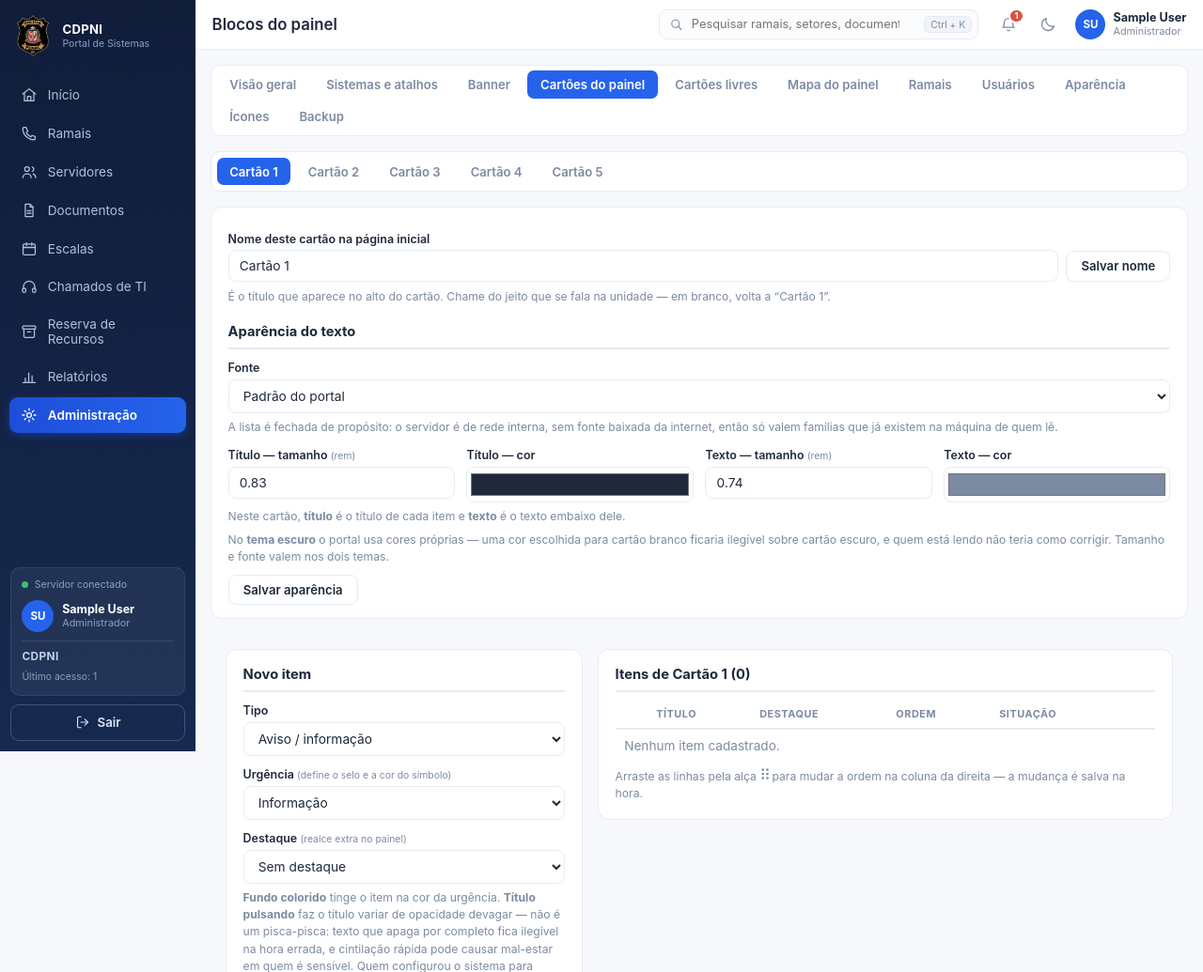
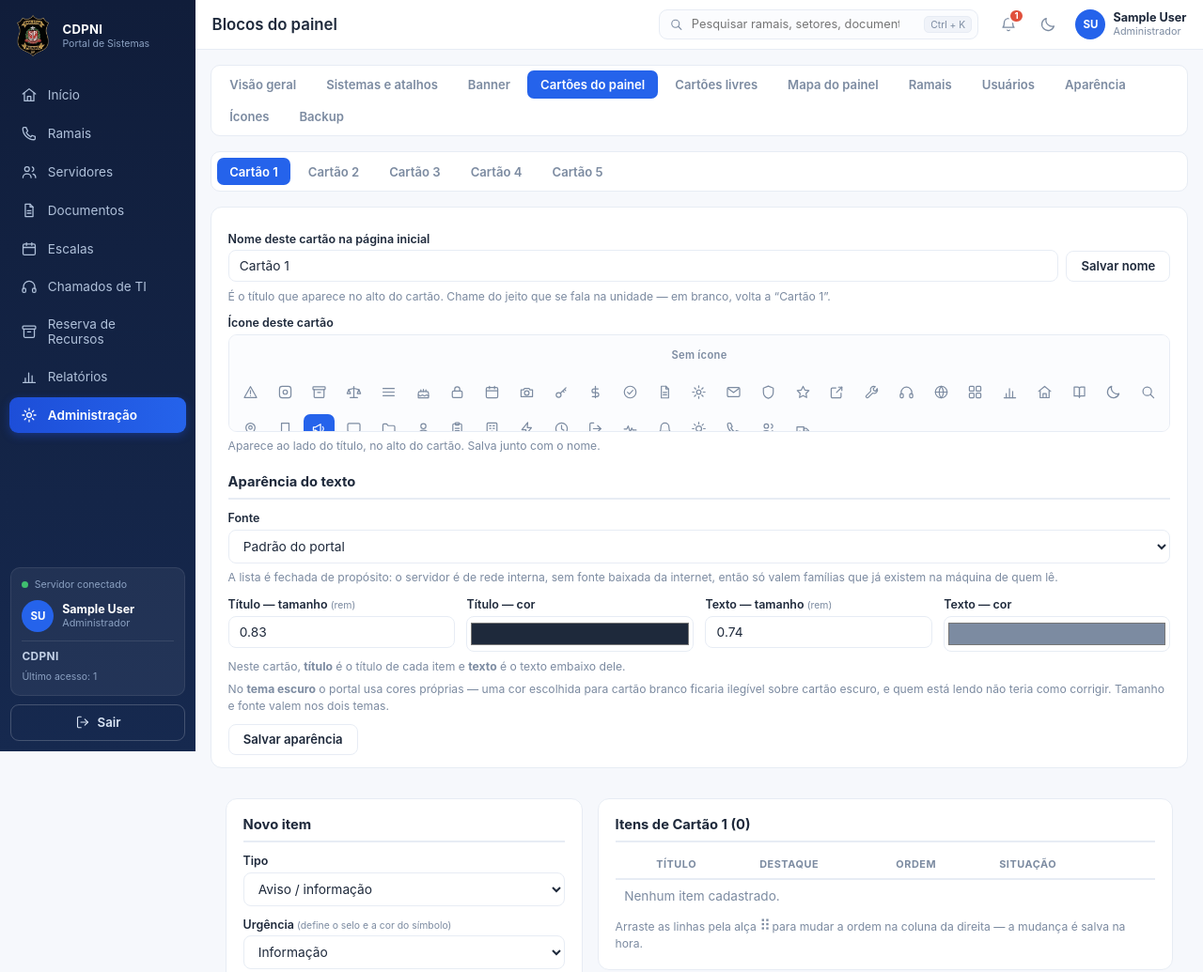
Before and after one commit to jpfagiani/portal, a Flask app: page /admin/lateral in a window 1280 px wide. Shown: the top 1035 px of the page at 94% size. Run offline with Flask 3, Linux system fonts and the light colour scheme; the visitor is signed in with stand-in values (Sample User, id 1); data comes from the database, SQL or seed files in the repository; tables that the repository leaves empty hold one stand-in row (values such as "Sample post").

Commit message:
Icone editavel em cada cartao e faixa de indicadores coerente
ICONE DO CARTAO

A coluna `icone` existia em cartoes_painel desde o inicio, mas nunca teve
editor: os cartoes nasciam com o icone da semente e nao havia como troca-lo.
Agora o seletor visual aparece junto do nome, na tela de cada cartao - os
cinco genericos e os tres de conteudo proprio -, e grava no mesmo envio.

Nome de icone forjado passa por `nome_icone` e cai no generico, como no resto
do sistema.

O catalogo e a funcao que desenha o icone vao por parametro ao macro, porque
`campos.html` e importado sem `with context` e ali dentro nada disso estaria
visivel.

FAIXA DE INDICADORES

Os dois ultimos indicadores pegavam os dois primeiros cartoes do registro.
Depois que Sistemas, Atalhos e Ramais entraram nele, o primeiro passou a ser
"Acesso rapido aos sistemas" - que nao tem item para contar e aparecia com
zero. Agora so entram cartoes de lista.

Co-Authored-By: Claude Opus 5 <noreply@anthropic.com>

```diff
--- a/app.py
+++ b/app.py
@@ -1370,7 +1370,11 @@ def index():
     # Os dois ultimos indicadores acompanham os dois primeiros cartoes: com
     # cartoes genericos nao ha mais "escala" nem "chamado" para contar, e
     # numero com rotulo fixo sobre conteudo livre enganaria quem le.
-    for c, tom, icone in zip(cartoes_do_painel(so_ativos=True)[:2],
+    # Só os cartões de lista têm item para contar. Sem o filtro, o primeiro
+    # do registro é "Acesso rápido aos sistemas", que apareceria com zero.
+    com_itens = [c for c in cartoes_do_painel(so_ativos=True)
+                 if c['tipo'] == 'itens']
+    for c, tom, icone in zip(com_itens[1:3],
                              ('roxo', 'vermelho'), ('calendario', 'fone')):
         numeros.append((quantos_cartao(con, c['chave']), c['nome'],
                         'Itens visíveis', icone, tom))
@@ -1636,6 +1640,8 @@ def admin_links():
                                     'atalho': 'atalhos'}[grupo]),
         nome_atual=nome_do_bloco({'sistema': 'sistemas',
                                   'atalho': 'atalhos'}[grupo], GRUPOS_LINK[grupo]),
+        icones_cartao=dados_icone_cartao({'sistema': 'sistemas',
+                                          'atalho': 'atalhos'}[grupo]),
         nome_bloco=nome_do_bloco({'sistema': 'sistemas',
                                   'atalho': 'atalhos'}[grupo], GRUPOS_LINK[grupo]),
         aparencia=dados_aparencia_cartao({'sistema': 'sistemas',
@@ -1826,6 +1832,7 @@ def admin_lateral():
         paleta=PALETA, paleta_fundo=PALETA_FUNDO,
         abas=abas_painel(chave), fontes=FONTES_TEXTO,
         cartao_atual=cartao_por_chave(chave),
+        icones_cartao=dados_icone_cartao(chave),
         aparencia=dados_aparencia_cartao(chave),
         itens=con.execute('SELECT * FROM lateral WHERE cartao=?'
                           ' ORDER BY ordem, id', (chave,)).fetchall())
@@ -2043,6 +2050,7 @@ def admin_ramais():
         'admin_ramais.html', editar=editar,
         cartao=dados_titulo_cartao('ramais'),
         nome_atual=nome_do_bloco('ramais', 'Ramais mais utilizados'),
+        icones_cartao=dados_icone_cartao('ramais'),
         aparencia=dados_aparencia_cartao('ramais'), fontes=FONTES_TEXTO,
         itens=con.execute('SELECT * FROM ramais ORDER BY setor COLLATE NOCASE, id'
                           ).fetchall())
@@ -2197,6 +2205,18 @@ def salvar_aparencia_cartao(chave_cartao):
     flash('Aparência salva.', 'ok')
 
 
+def dados_icone_cartao(chave):
+    """(marcado, próprios, prefixo, todos) para o seletor de ícone.
+
+    Vai por parâmetro ao macro porque `campos.html` é importado sem contexto:
+    ali dentro nem o catálogo de ícones nem `ic` estariam visíveis."""
+    registrado = cartao_por_chave(chave)
+    if not registrado:
+        return None
+    return (nome_icone(registrado['icone']), icones_enviados(), ICONE_ARQ,
+            sorted(ICONES))
+
+
 def dados_titulo_cartao(chave):
     """(chave, nome padrão) para a tela desenhar o campo de nome do cartão.
 
@@ -2226,9 +2246,14 @@ def salvar_nome_cartao_painel(chave):
     padrao = nomes.get(chave, chave)
     nome = (request.form.get('titulo_cartao') or '').strip() or padrao
     con = db()
-    con.execute('UPDATE cartoes_painel SET nome=? WHERE chave=?', (nome, chave))
+    # O ícone vem no mesmo formulário; ausente (tela sem seletor), fica como está.
+    if 'icone_cartao' in request.form:
+        con.execute('UPDATE cartoes_painel SET nome=?, icone=? WHERE chave=?',
+                    (nome, nome_icone(request.form['icone_cartao']), chave))
+    else:
+        con.execute('UPDATE cartoes_painel SET nome=? WHERE chave=?', (nome, chave))
     con.commit()
-    flash('Nome do cartão salvo.', 'ok')
+    flash('Cartão salvo.', 'ok')
 
 
 def salvar_titulo_cartao(chave):
--- a/templates/admin_lateral.html
+++ b/templates/admin_lateral.html
@@ -15,7 +15,8 @@
 
 <section class="painel-caixa nome-cartao-caixa">
   {{ campos.nome_cartao(cartao_atual.nome, cartao_atual.chave|replace('cartao','Cartão '),
-                        csrf_token, {'cartao': cartao_atual.chave}) }}
+                        csrf_token, {'cartao': cartao_atual.chave},
+                        icones_cartao, ic) }}
   {% if aparencia %}
   <h2 style="margin-top:1.2rem">Aparência do texto</h2>
   {{ campos.aparencia_cartao(aparencia[1], cfg, fontes, csrf_token,
--- a/templates/admin_links.html
+++ b/templates/admin_links.html
@@ -13,7 +13,7 @@
 {% if cartao[0] %}
 <section class="painel-caixa nome-cartao-caixa">
   {{ campos.nome_cartao(nome_atual, cartao[1], csrf_token,
-                        {'grupo': grupo}) }}
+                        {'grupo': grupo}, icones_cartao, ic) }}
   {% if aparencia %}
   <h2 style="margin-top:1.2rem">Aparência do texto</h2>
   {{ campos.aparencia_cartao(aparencia[1], cfg, fontes, csrf_token,
--- a/templates/admin_ramais.html
+++ b/templates/admin_ramais.html
@@ -5,7 +5,7 @@
 
 {% block admin %}
 <section class="painel-caixa nome-cartao-caixa">
-  {{ campos.nome_cartao(nome_atual, cartao[1], csrf_token) }}
+  {{ campos.nome_cartao(nome_atual, cartao[1], csrf_token, {}, icones_cartao, ic) }}
   {% if aparencia %}
   <h2 style="margin-top:1.2rem">Aparência do texto</h2>
   {{ campos.aparencia_cartao(aparencia[1], cfg, fontes, csrf_token,
--- a/templates/campos.html
+++ b/templates/campos.html
@@ -7,7 +7,7 @@
 
     O `csrf` vem por parâmetro de propósito — este arquivo é importado sem
     `with context`, então o macro não enxerga o context processor. #}
-{% macro nome_cartao(valor, padrao, csrf, extra={}) %}
+{% macro nome_cartao(valor, padrao, csrf, extra={}, icones=none, ic=none) %}
   <form method="post" class="nome-cartao">
     <input type="hidden" name="csrf" value="{{ csrf }}">
     <input type="hidden" name="acao" value="titulo_cartao">
@@ -21,6 +21,37 @@
     </div>
     <p class="dica">É o título que aparece no alto do cartão. Chame do jeito que
       se fala na unidade — em branco, volta a “{{ padrao }}”.</p>
+    {#  `icones` chega por parametro, e não do contexto, porque este arquivo e
+        importado sem `with context` — o macro não enxergaria nem o catalogo
+        nem a funcao que desenha o icone. #}
+    {% if icones %}
+    {% set marcado, proprios, prefixo, todos = icones %}
+    <label style="margin-top:.7rem">Ícone deste cartão</label>
+    <div class="escolha-icone">
+      <label class="opcao-icone opcao-icone-nenhum" title="Sem ícone">
+        <input type="radio" name="icone_cartao" value="nenhum"
+               {{ 'checked' if marcado == 'nenhum' }}>
+        <span>Sem ícone</span>
+      </label>
+      {% for nome in proprios %}
+      {% set valor_ic = prefixo ~ nome %}
+      <label class="opcao-icone" title="{{ nome }} (enviado)">
+        <input type="radio" name="icone_cartao" value="{{ valor_ic }}"
+               {{ 'checked' if valor_ic == marcado }}>
+        <span>{{ ic(valor_ic) }}</span>
+      </label>
+      {% endfor %}
+      {% for nome in todos %}
+      <label class="opcao-icone" title="{{ nome }}">
+        <input type="radio" name="icone_cartao" value="{{ nome }}"
+               {{ 'checked' if nome == marcado }}>
+        <span>{{ ic(nome) }}</span>
+      </label>
+      {% endfor %}
+    </div>
+    <p class="dica">Aparece ao lado do título, no alto do cartão. Salva junto
+      com o nome.</p>
+    {% endif %}
   </form>
 {% endmacro %}
 
```
